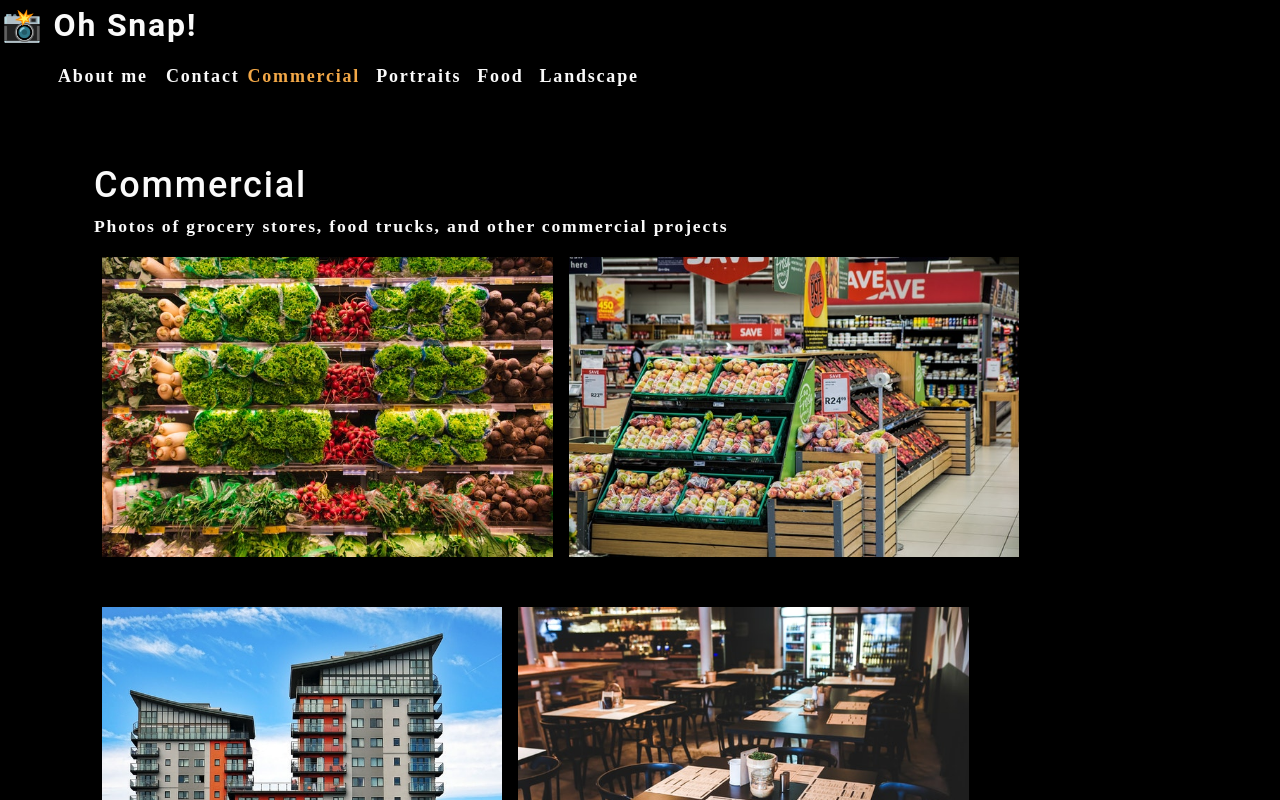
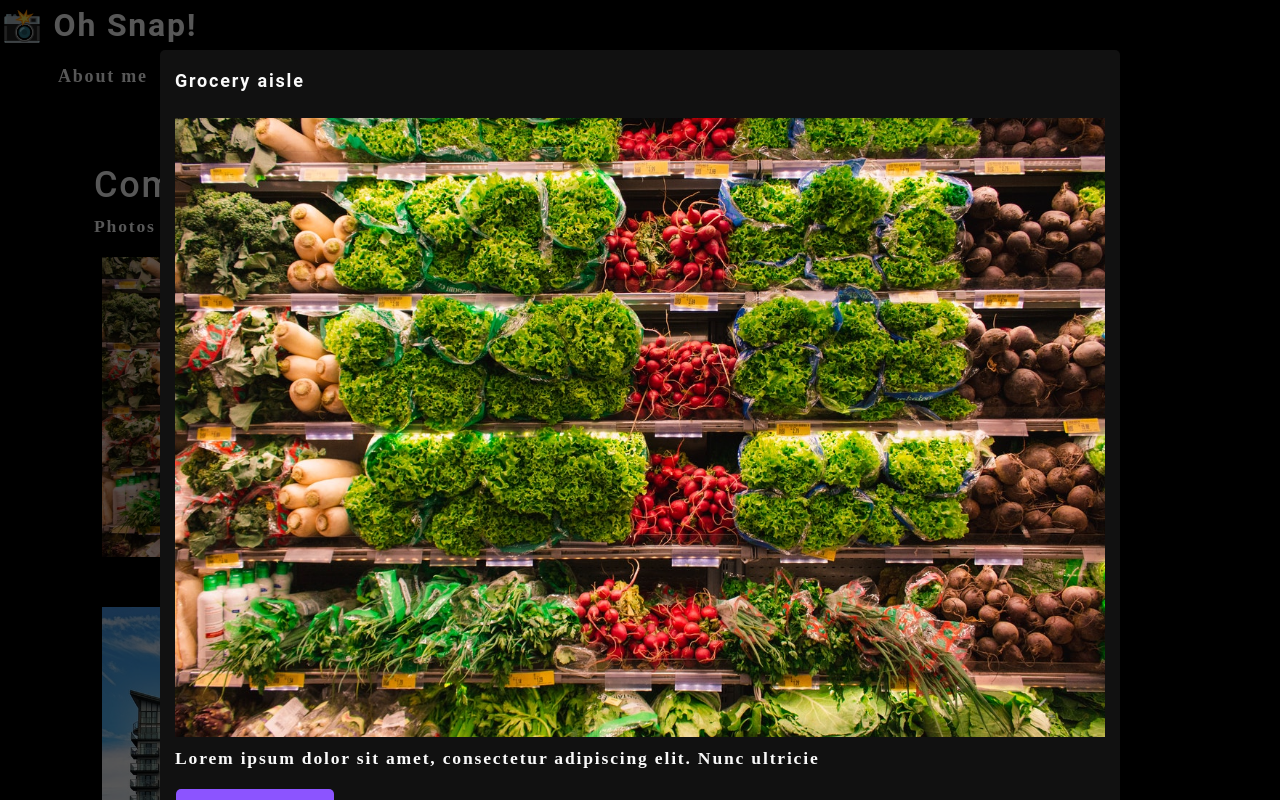
Before and after one commit to HighDynamics/photo-port, a React (Create React App) app: page / in a window 1280 px wide. Both pictures are taken after a click on the picture 327 px from the left and 406 px from the top of the page. Shown: the top 800 px of the page. Built offline with nearby package versions, Linux system fonts and the light colour scheme.

Commit message:
add modal component

```diff
--- /dev/null
+++ b/src/components/Modal/index.js
@@ -0,0 +1,21 @@
+import React from 'react';
+
+const Modal = ({ currentPhoto }) => {
+  const { name, category, description, index } = currentPhoto;
+
+  return (
+    <div className="modalBackdrop">
+      <div className="modalContainer">
+        <h3 className="modalTitle">{name}</h3>
+        <img
+          alt="current category"
+          src={require(`../../assets/large/${category}/${index}.jpg`)}
+        />
+        <p>{description}</p>
+        <button type="button">Close this modal</button>
+      </div>
+    </div>
+  );
+};
+
+export default Modal;
--- a/src/components/PhotoList/index.js
+++ b/src/components/PhotoList/index.js
@@ -1,4 +1,5 @@
 import React, { useState } from 'react';
+import Modal from '../Modal';
 
 const PhotoList = ({ category }) => {
   const [photos] = useState([
@@ -117,16 +118,25 @@ const PhotoList = ({ category }) => {
         'Lorem ipsum dolor sit amet, consectetur adipiscing elit. Nunc ultricie',
     },
   ]);
+  const [currentPhoto, setCurrentPhoto] = useState();
+  const [isModalOpen, setIsModalOpen] = useState(false);
 
   const currentPhotos = photos.filter((photo) => photo.category === category);
 
+  function toggleModal(image, i) {
+    setCurrentPhoto({ ...image, index: i });
+    setIsModalOpen(true);
+  }
+
   return (
     <div className="flex-row">
+      {isModalOpen && <Modal currentPhoto={currentPhoto} />}
       {currentPhotos.map((image, i) => (
         <img
           src={require(`../../assets/small/${category}/${i}.jpg`)}
           alt={image.name}
           className="img-thumbnail mx-1"
+          onClick={() => toggleModal(image, i)}
           key={image.name}
         />
       ))}
```
